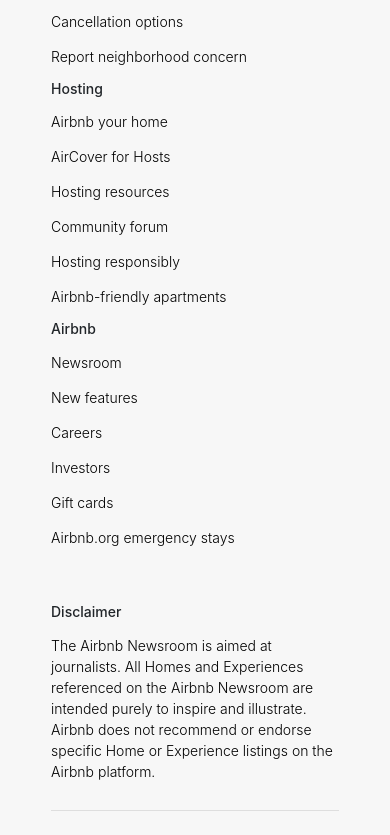
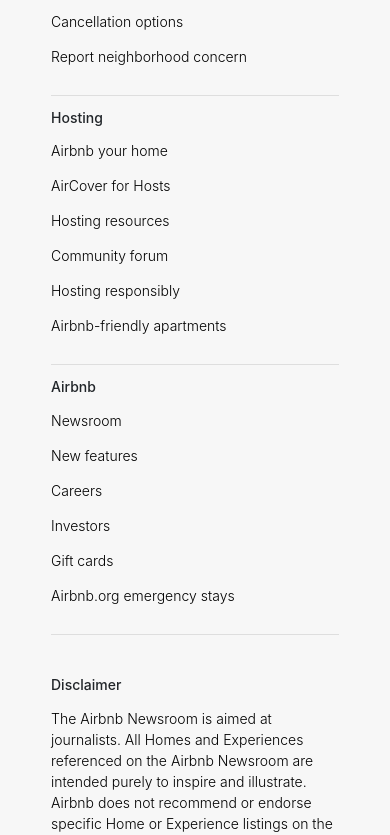
Before and after one commit to nicograsset/Assignment-Airbnb-News-Clone, a plain HTML site: page index.html in a window 390 px wide. Shown: the part 5786-6621 px from the top of the page. Drawn offline with nearby package versions, Linux system fonts and the light colour scheme.

Commit message:
Update footer layout and link social media icons
Modified the layout footer items and linked the social media icons for a better user interaction. Moved the bullet points in the "Privacy", "Terms", and "Sitemap" links outside anchor tags for consistent display across multiple browsers.

Also, wrapped the social media icons in anchor tags so users can navigate to the respective social media pages on click. These changes aim to enhance accessibility and user experience.

```diff
--- a/index.html
+++ b/index.html
@@ -786,6 +786,7 @@
 					</ul>
 				</div>
 				<div class="col-12 d-sm-none d-block d-md-block col-md-4">
+					<hr class="d-block d-sm-none">
 					<h6 class="mb-3">Hosting</h6>
 					<ul class="list-unstyled">
 						<li class="mb-3"><a href="#">Airbnb your home</a></li>
@@ -797,6 +798,7 @@
 					</ul>
 				</div>
 				<div class="col-12 d-sm-none d-block d-md-block col-md-4">
+					<hr class="d-block d-sm-none">
 					<h6 class="mb-3">Airbnb</h6>
 					<ul class="list-unstyled">
 						<li class="mb-3"><a href="#">Newsroom</a></li>
@@ -808,6 +810,7 @@
 					</ul>
 				</div>
 				<div class="col-12">
+					<hr class="d-block d-sm-none">
 					<h6 class="mt-5 mb-3">Disclaimer</h6>
 					<p>The Airbnb Newsroom is aimed at journalists. All Homes and Experiences referenced on the Airbnb Newsroom are intended purely to inspire and illustrate. Airbnb does not recommend or endorse specific Home or Experience listings on the Airbnb platform.</p>
 				</div>
```
